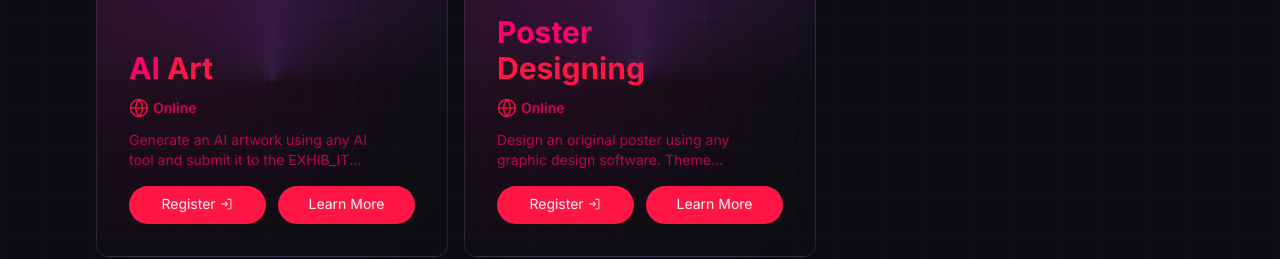
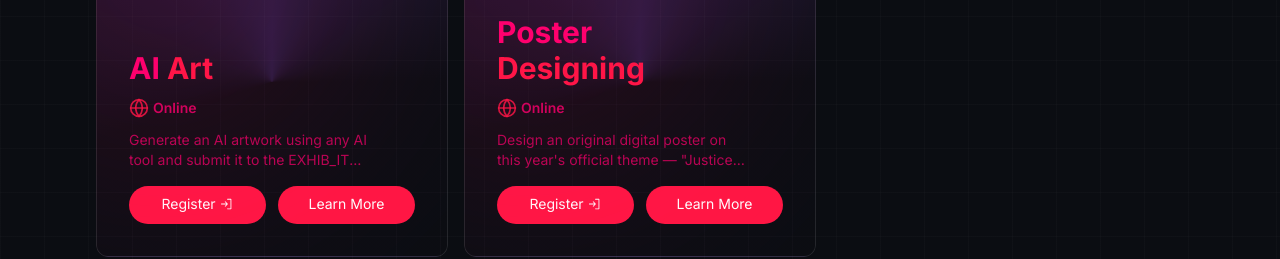
Before and after one commit to prodesk-tamdofin/Technobit-26, a Next.js app in the folder client/: page /events in a window 1280 px wide. Shown: the part 2640-2899 px from the top of the page. Built offline with nearby package versions, Linux system fonts and the light colour scheme; no server answers.

Commit message:
Poster Designing: set topic to Justice for Hadi

```diff
--- a/client/src/data/eventRules.ts
+++ b/client/src/data/eventRules.ts
@@ -210,7 +210,7 @@ export const eventRules: Record<string, EventRules> = {
     rules: [
       "This is an individual (solo) event.",
       "Participants must create an original digital poster during the event.",
-      "The theme will be announced at the beginning of the event.",
+      "The theme for this year is: \"Justice for Hadi\".",
       "The artwork must be created using any graphic designing software.",
       "Use of pre-made templates, stock images, AI tools, or copied content is strictly prohibited.",
       "The time limit must be followed strictly. Late submissions will not be accepted.",
--- a/client/src/data/eventSegments.ts
+++ b/client/src/data/eventSegments.ts
@@ -126,7 +126,7 @@ export const eventCategories: EventCategory[] = [
         id: 205,
         name: "Poster Designing",
         value: "poster-designing",
-        description: "Design an original poster using any graphic design software. Theme announced at the start of the event.",
+        description: "Design an original digital poster on this year's official theme — \"Justice for Hadi\". Create using any graphic design software and submit to the EXHIB_IT Facebook group.",
         fee: 0,
         type: "online",
         image: "/events/poster-design.jpg"
```
